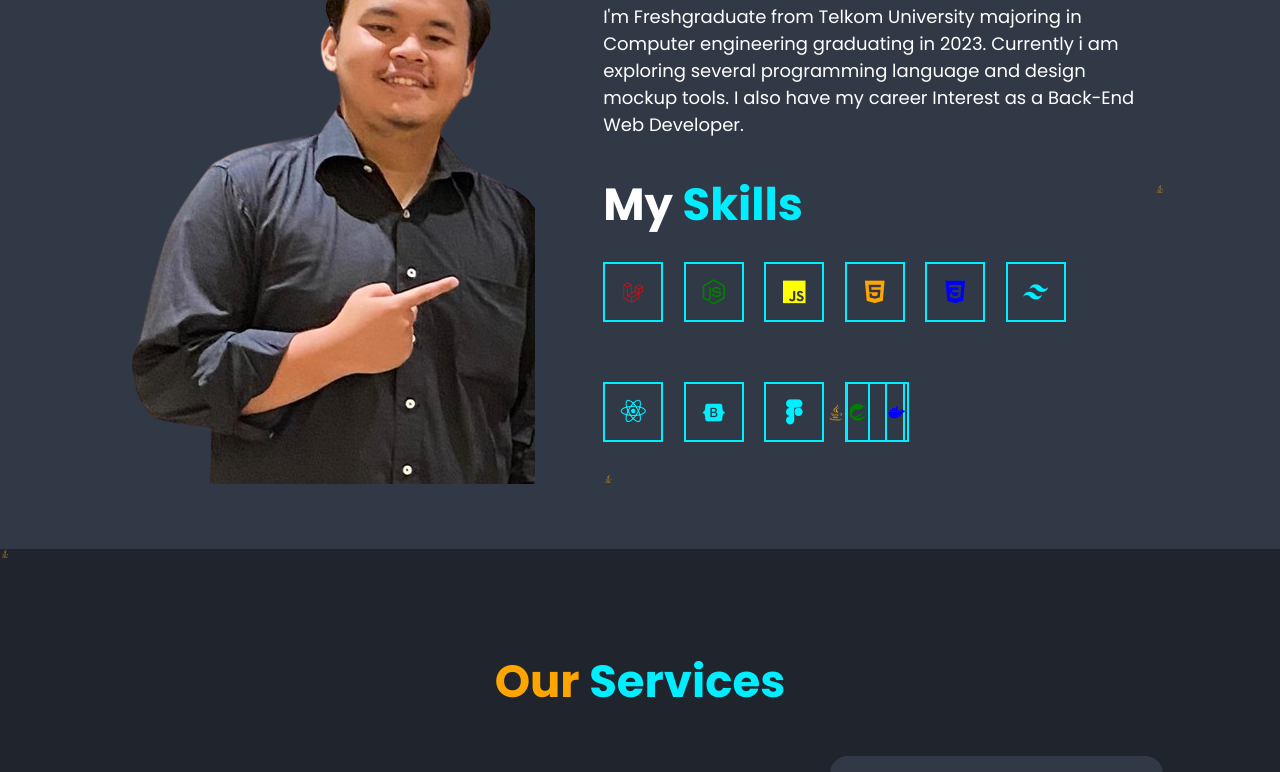
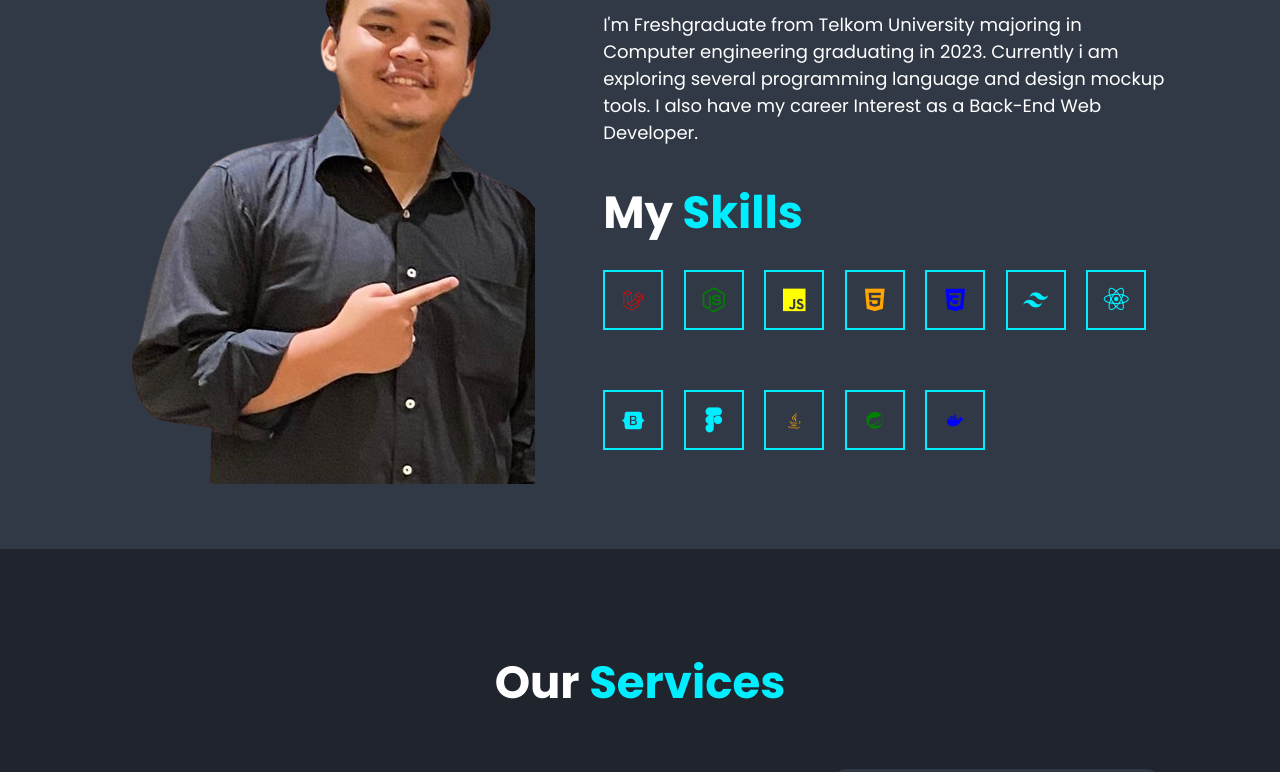
Before and after one commit to CarrilloRasyad/Web-Portofolio, a plain HTML site: page index.html in a window 1280 px wide. Shown: the part 1051-1823 px from the top of the page. Drawn offline with nearby package versions, Linux system fonts and the light colour scheme.

Commit message:
Update index.html

```diff
--- a/index.html
+++ b/index.html
@@ -75,7 +75,7 @@
             </p>
             <h2 class="heading">My <span>Skills</span></h2>
             <h3> <i class="fab fa-laravel fa-lg" style="color: red;"></i> </i> <i class='bx bx-lg bxl-nodejs' style="color: green;"></i> <i class='bx bx-lg bxl-javascript' style="color: yellow;"></i> <i class='bx bx-lg bxl-html5' style="color: orange;"></i> <i class='bx bx-lg bxl-css3' style="color: blue;" ></i>
-                <i class='bx bx-lg bxl-tailwind-css'></i> <i class='bx bx-lg bxl-react'></i> <i class="fab fa-bootstrap fa-lg"></i> <i class='bx bx-lg bxl-figma'></i> <i class='bx bxl-java' style="color: orange;"> <i class='bx bxl-spring-boot' style='color: green;'></i> <i class='bx bxl-docker' style='color: blue;'></i>
+                <i class='bx bx-lg bxl-tailwind-css'></i> <i class='bx bx-lg bxl-react'></i> <i class="fab fa-bootstrap fa-lg"></i> <i class='bx bx-lg bxl-figma'></i> <i class='bx bxl-java' style="color: orange;"></i> <i class='bx bxl-spring-boot' style='color: green;'></i> <i class='bx bxl-docker' style='color: blue;'></i>
             </h3>
         </div>
     </section>
```
